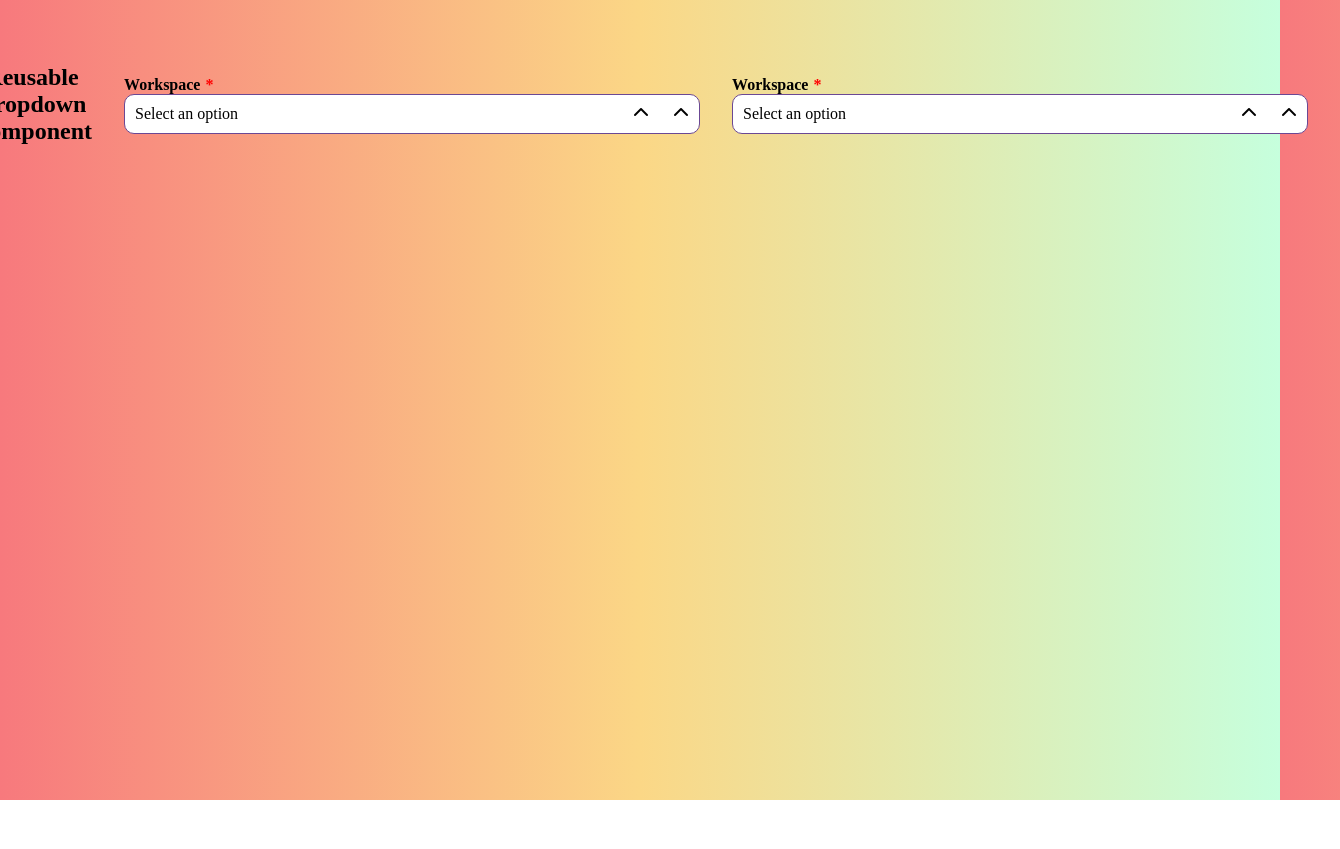
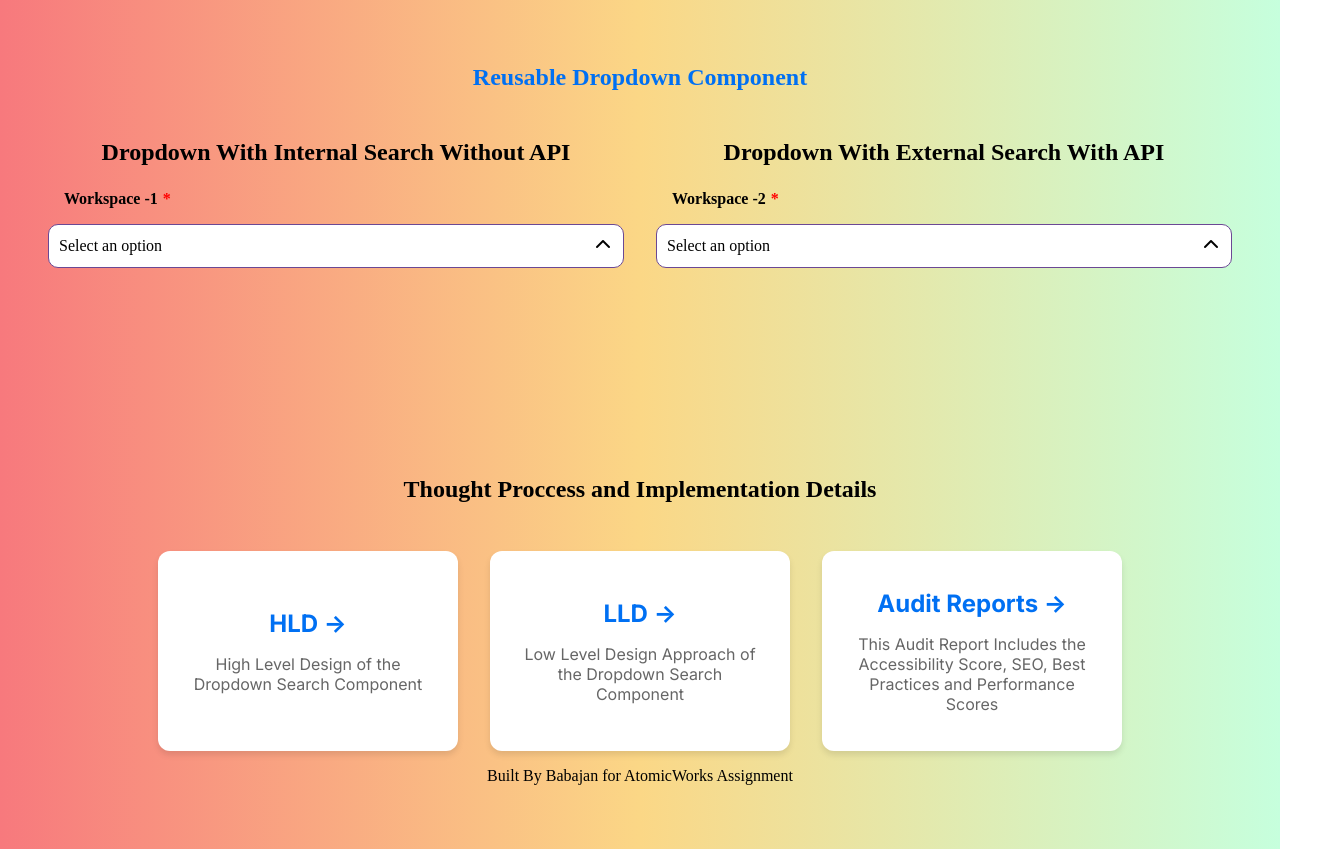
Before and after one commit to babajankhanp/atomic-work-assignment, a Next.js app: page / in a window 1280 px wide. Shown: the whole page, 1340 px wide, since content can reach past the window. Before the commit the page ends 800 px from the top, so only its background shows below. Built offline with nearby package versions, Linux system fonts and the light colour scheme.

Commit message:
phase-4 completed

```diff
--- a/components/Dropdown/Dropdown.container.js
+++ b/components/Dropdown/Dropdown.container.js
@@ -4,7 +4,6 @@ Git - https://github.com/babajankhanp
 * */
 
 import React, { useState, useEffect,useRef } from 'react';
-import axios from 'axios';
 
 import Dropdown from './Dropdown';
 import {
@@ -16,14 +15,14 @@ import {
 const DropdownContainer = ({
   url,
   searchExternal = false,
-  id,
-  isOpen,
-  setIsOpen
+  dropdownKey,
+  selectedOption,
+  label,
+  setSelectedOption
  }) => {
-  // const [isOpen, setIsOpen] = useState(false);
+  const [isOpen, setIsOpen] = useState(false);
   const [options, setOptions] = useState([]);
   const [filteredOptions, setFilteredOptions] = useState([]);
-  const [selectedOption, setSelectedOption] = useState([]);
   const [searchTerm, setSearchTerm] = useState('');
   const [isLoading, setIsLoading] = useState(true)
 
@@ -32,8 +31,7 @@ const DropdownContainer = ({
 
   const debouncedSearchTerm = useDebounce(searchTerm, 300);
 
-console.log(isOpen,"from ",id)
-  useClickOutside(dropdownRef,toggleDropdown)
+  useClickOutside(dropdownRef,()=> setIsOpen(false))
 
   useEffect(() => {
     if (isOpen && url && !searchTerm) {
@@ -73,7 +71,6 @@ console.log(isOpen,"from ",id)
     if (searchExternal) {
        setSearchTerm(value);
     } else {
-      // Filter options internally
      const normalizedSearchTerm = value.replace(/\s+/g, '').toLowerCase();
         const filtered = options?.filter((option) => {
             const normalizedOption = option?.name.replace(/\s+/g, '').toLowerCase();
@@ -98,12 +95,12 @@ console.log(isOpen,"from ",id)
     toggleDropdown();
   };
 
-   const handleKeyDown = (e) => {
+   const handleKeyUp = (e) => {
     const { key } = e;
     const currentIndex = optionsRefs.current.findIndex(
       (ref) => ref && ref === document.activeElement
     );
-
+     console.log(key, currentIndex,  "currentIndex")
     switch (key) {
       case 'ArrowDown':
         e.preventDefault();
@@ -119,20 +116,71 @@ console.log(isOpen,"from ",id)
         break;
       case 'Enter':
         e.preventDefault();
+         console.log('Entering before', currentIndex)
         if (currentIndex >= 0) {
+          console.log('Entering', currentIndex)
           handleSelect(filteredOptions[currentIndex]);
         }
         break;
       case ' ':
        if(document.activeElement === dropdownRef.current){
-         setIsOpen(false);
+         setIsOpen(true);
        }
+        break;
+      case 'Escape':
+          e.preventDefault();
+          setIsOpen(false);
         break;
       default:
         break;
     }
   };
 
+  const handleKeyDown = (e) => {
+  const { key } = e;
+  const currentIndex = optionsRefs.current.findIndex(
+    (ref) => ref && ref === document.activeElement
+  );
+
+  console.log(e, currentIndex, "currentIndex");
+
+  switch (key) {
+    case 'ArrowDown':
+      e.preventDefault();
+      if (currentIndex < filteredOptions.length - 1) {
+        optionsRefs.current[currentIndex + 1]?.focus();
+      }
+      break;
+    case 'ArrowUp':
+      e.preventDefault();
+      if (currentIndex > 0) {
+        optionsRefs.current[currentIndex - 1]?.focus();
+      }
+      break;
+    case 'Enter':
+      e.preventDefault();
+      console.log('Entering before', currentIndex);
+      if (currentIndex >= 0) {
+        console.log('Entering', currentIndex);
+        handleSelect(filteredOptions[currentIndex]);
+      } else {
+        console.log('No option selected');
+      }
+      break;
+    case ' ':
+      if (document.activeElement === dropdownRef.current) {
+        setIsOpen(true);
+      }
+      break;
+    case 'Escape':
+      e.preventDefault();
+      setIsOpen(false);
+      break;
+    default:
+      console.log("default")
+      break;
+  }
+};
 
   return (
     <Dropdown
@@ -140,13 +188,16 @@ console.log(isOpen,"from ",id)
     toggleDropdown = {toggleDropdown}
     dropdownRef={dropdownRef}
     isOpen = {isOpen}
-    handleKeyUp = {handleKeyDown}
+    handleKeyUp = {handleKeyUp}
+    handleKeyDown={handleKeyDown}
     optionsRefs={optionsRefs}
     handleSearch = {handleSearch}
     handleSelect={handleSelect}
     searchTerm ={searchTerm}
     isLoading={isLoading}
     filteredOptions ={filteredOptions}
+    dropdownKey={dropdownKey}
+    label={label}
      />
   );
 };
--- a/components/Dropdown/Dropdown.js
+++ b/components/Dropdown/Dropdown.js
@@ -10,7 +10,7 @@ const Dropdown = ({
 	selectedOption,
 	isLoading,
 	dropdownRef,
-	handleKeyUp,
+	handleKeyDown,
 	optionsRefs,
 	toggleDropdown,
 	isOpen,
@@ -18,10 +18,13 @@ const Dropdown = ({
 	handleSelect,
 	searchTerm,
 	filteredOptions,
+	dropdownKey,
+	label
 }) => {
 	return (
 		<DropdownSection>
 		<DropdownContainer
+		        id={dropdownKey}
 		        ref={dropdownRef}
 				onClick={toggleDropdown}
 				tabIndex={0}
@@ -35,19 +38,19 @@ const Dropdown = ({
 						e.preventDefault();
 						toggleDropdown();
 					}
-				}}>
+				}}
+				>
 				<DropdownTitleWithAestrick>
-				Workspace <span>*</span>
+				{label} <span>*</span>
 				</DropdownTitleWithAestrick>
 			<DropdownWrapper
 			>
 				<DropdownHeader id="dropdown-header-label">
 					{
-						selectedOption?.length > 0 ? selectedOption[0].name : "Select an option"
+						selectedOption?.length > 0 ? selectedOption?.[0]?.name : "Select an option"
 					}
-					<Icons>
-						<Chevron
-						isOpen={isOpen}
+					<Chevron
+						open={isOpen}
 						aria-label={isOpen ? "Close dropdown" : "Open dropdown"}
 						role="button"
 						aria-pressed={isOpen}
@@ -56,21 +59,9 @@ const Dropdown = ({
 					>
 						<i className="fa-solid fa-chevron-up"></i>
 					</Chevron>
-					<Chevron
-						isOpen={isOpen}
-						aria-label={isOpen ? "Close dropdown" : "Open dropdown"}
-						role="button"
-						aria-pressed={isOpen}
-						tabIndex={0}
-						onClick={toggleDropdown}
-					>
-						<i className="fa-solid fa-chevron-up"></i>
-					</Chevron>
-					</Icons>
 				</DropdownHeader>
 				{isOpen && (
 					<DropdownMenuContainer
-					 isOpen={isOpen}
 					 >
 						<SearchInput
 							type="text"
@@ -100,7 +91,7 @@ const Dropdown = ({
 										ref={(item) => (optionsRefs.current[option.id] = item)}
 										tabIndex={0}
 										role="option"
-										onKeyUp={handleKeyUp}
+										onKeyDown={handleKeyDown}
 										aria-selected={option === selectedOption}
 									>
 										{option?.name}
@@ -137,13 +128,15 @@ const DropdownContainer = styled.div`
 	width: 100%;
 `;
 
-const DropdownTitleWithAestrick = styled.h1`
+const DropdownTitleWithAestrick = styled.span`
   font-size: 1rem;
   font-weight: bold;
   display: flex;
   justify-content: flex-start;
   align-items: center;
   width: 100%;
+  padding: 1rem;
+  padding-top: 0.5rem;
   position: relative;
 
   span {
@@ -233,9 +226,9 @@ const DropdownMenu = styled.ul`
 
 const Chevron = styled.span`
 	display: inline-block;
-	margin-left: 8px;
+	padding: 2px;
 	transition: transform 0.3s ease;
-	transform: ${({ isOpen }) => (isOpen ? "rotate(180deg)" : "rotate(0deg)")};
+	transform: ${({ open }) => (open ? "rotate(180deg)" : "rotate(0deg)")};
 `;
 
 const DropdownItem = styled.li`
--- /dev/null
+++ b/components/Modal/index.js
@@ -0,0 +1,3 @@
+import Modal from "./Modal";
+
+export default Modal
--- a/components/index.js
+++ b/components/index.js
@@ -4,7 +4,9 @@ Git - https://github.com/babajankhanp
 * */
 
 import Dropdown from "./Dropdown";
+import Modal from "./Modal";
 
 export {
     Dropdown,
+    Modal
 }
--- a/pages/_app.js
+++ b/pages/_app.js
@@ -1,6 +1,7 @@
 import "@/styles/globals.css";
 import { Inter } from "next/font/google";
 import { ToastContainer} from 'react-toastify';
+
 
 const inter = Inter({ subsets: ["latin"] });
 
--- a/pages/index.js
+++ b/pages/index.js
@@ -1,14 +1,88 @@
 import Head from "next/head";
-
+import { Inter } from "next/font/google";
 import styled from "styled-components";
 
-import React,{useState} from 'react'
-import { Dropdown } from "@/components";
+import React, { useState } from "react";
+import {
+  Dropdown,
+  Modal
+ } from "@/components";
+
+const inter = Inter({ subsets: ["latin"] });
+
+const HLD = [
+ {
+    id:1,
+    title:"SnapShot of High Level Design",
+    alt:"Brief Information about HLD ",
+    imageUrl:"https://ik.imagekit.io/vndn6dm18/Screenshot%202024-08-31%20at%205.10.46%E2%80%AFPM.png?updatedAt=1725104456033",
+    description:"Step1 :- Requirements"
+  },
+   {
+    id:2,
+    alt:"Brief Information about HLD",
+    imageUrl:"https://ik.imagekit.io/vndn6dm18/Screenshot%202024-08-31%20at%205.13.38%E2%80%AFPM.png?updatedAt=1725104627679",
+    description:"Step 2 ;- Architecture"
+  },
+     {
+    id:3,
+    alt:"Brief Information about HLD",
+    imageUrl:"https://ik.imagekit.io/vndn6dm18/Screenshot%202024-08-31%20at%205.15.23%E2%80%AFPM.png?updatedAt=1725104730555",
+    description:"Step 3 ;- Design and Implementation Details (Brief)"
+  },
+   {
+    id:4,
+    alt:"Brief Information about HLD",
+    imageUrl:"https://ik.imagekit.io/vndn6dm18/Screenshot%202024-08-31%20at%205.15.23%E2%80%AFPM.png?updatedAt=1725104730555",
+    description:"Step 4 ;- Operations and Optimization"
+  },
+];
+
+const LLD = [
+  {
+    id:1,
+    title:"SnapShot of code Implementation",
+    alt:"Brief Information about LLD Implementation Part1",
+    imageUrl:"https://ik.imagekit.io/vndn6dm18/code-1.png?updatedAt=1725102346972",
+    description:"Encountered Interesting bugs and solved eventually"
+  },
+    {
+    id:2,
+    alt:"Brief Information about LLD Implementation part 2",
+    imageUrl:"https://ik.imagekit.io/vndn6dm18/code-2.png?updatedAt=1725102347158",
+    description:""
+  }
+];
+
+const Audit = [
+  {
+    id:1,
+    title:"Audit Reprt by Litehouse Tool",
+    alt:"Brief Information LiteHouse Scores",
+    imageUrl:"https://ik.imagekit.io/vndn6dm18/Audit.png?updatedAt=1725102329128",
+    description:"Accessibility Score, SEO, Best Practices and Performance Scores will hepls to rank the Webpages which will have direct Imapct on SEO "
+  },
+]
 
 const Home = () => {
-  const [isOpen1, setIsOpen1] = useState(false);
-  const [isOpen2, setIsOpen2] = useState(false);
-  console.log(isOpen1, isOpen2, " from home ")
+	const [selectedOption1, setSelectedOption1] = useState([]);
+	const [selectedOption2, setSelectedOption2] = useState([]);
+  const [modalData, setModalData] = useState(HLD);
+  const [openModel, setOpenModel] = useState(false);
+
+
+	const clearSelection = (type) => type(null);
+
+  const handleOpenModel = (type)=> {
+    setModalData(type);
+    setOpenModel(true);
+  }
+
+  const closeModal = ()=> {
+    setOpenModel(false);
+    setModalData([]);
+  }
+
 	return (
 		<>
 			<Head>
@@ -20,23 +94,55 @@ const Home = () => {
 			<Section>
 				<Conatiner>
 					<h1>Reusable Dropdown Component</h1>
+					<DropdownsConatiner>
+						<div>
+							<h2>Dropdown With Internal Search Without API</h2>
 							<Dropdown
-         url="/api/options" id="1"
-          isOpen={isOpen1}
-          setIsOpen={setIsOpen1}
-
+                label="Workspace -1"
+								url="/api/options"
+								dropdownKey="dp-1"
+								selectedOption={selectedOption1}
+								setSelectedOption={setSelectedOption1}
 							/>
+							{selectedOption1?.length > 0 && (
+								<SelectedOption>
+								Selected:	<span> {selectedOption1?.[0]?.name}</span>
+									<ClearButton
+										onClick={() => clearSelection(setSelectedOption1)}
+									>
+										<i className="fa-solid fa-times-circle"></i> Clear
+									</ClearButton>
+								</SelectedOption>
+							)}
+						</div>
+						<div>
+							<h2>Dropdown With External Search With API</h2>
 							<Dropdown
-          url="/api/options" searchExternal={true} id="2"
-          isOpen={isOpen2}
-          setIsOpen={setIsOpen2}
-
+                label="Workspace -2"
+								url="/api/options"
+								searchExternal={true}
+								dropdownKey="dp-2"
+								selectedOption={selectedOption2}
+								setSelectedOption={setSelectedOption2}
 							/>
-           {/* <Grid>
+							{selectedOption2?.length > 0 && (
+								<SelectedOption>
+								Selected:	<span> {selectedOption2?.[0]?.name}</span>
+									<ClearButton
+										onClick={() => clearSelection(setSelectedOption2)}
+									>
+										<i className="fa-solid fa-times-circle"></i> Clear
+									</ClearButton>
+								</SelectedOption>
+							)}
+						</div>
+					</DropdownsConatiner>
+          <GridContainer>
+       <h2>   Thought Proccess and Implementation Details</h2>
+            <Grid>
           <Card
-            href="https://nextjs.org/docs?utm_source=create-next-app&utm_medium=default-template&utm_campaign=create-next-app"
-            target="_blank"
-            rel="noopener noreferrer"
+            className={inter.className}
+            onClick={()=> handleOpenModel(HLD)}
           >
             <h2>
               HLD <span>-&gt;</span>
@@ -45,35 +151,39 @@ const Home = () => {
           </Card>
 
           <Card
-            href="https://nextjs.org/learn?utm_source=create-next-app&utm_medium=default-template&utm_campaign=create-next-app"
-            target="_blank"
-            rel="noopener noreferrer"
+            className={inter.className}
+              onClick={()=> handleOpenModel(LLD)}
           >
-            <h2>
+            <h3>
               LLD <span>-&gt;</span>
-            </h2>
+            </h3>
             <p>Low Level Design Approach of the Dropdown Search Component</p>
           </Card>
 
           <Card
-            href="https://vercel.com/new?utm_source=create-next-app&utm_medium=default-template&utm_campaign=create-next-app"
-            target="_blank"
-            rel="noopener noreferrer"
+            className={inter.className}
+            onClick={()=> handleOpenModel(Audit)}
           >
-            <h2>
+            <h4>
               Audit Reports <span>-&gt;</span>
-            </h2>
+            </h4>
             <p>
-              Instantly deploy your Next.js site to a shareable URL
-              with&nbsp;Vercel.
+            This Audit Report Includes the Accessibility Score, SEO, Best Practices and Performance Scores
             </p>
           </Card>
-        </Grid> */}
+        </Grid>
+     <p>Built By Babajan for <span>AtomicWorks</span> Assignment</p>
+          </GridContainer>
 				</Conatiner>
 			</Section>
+      <Modal
+       data={modalData}
+       isOpen={openModel}
+       closeModal={closeModal}
+        />
 		</>
-  )
-}
+	);
+};
 const Section = styled.section`
 	display: flex;
 	flex-direction: column;
@@ -81,13 +191,11 @@ const Home = () => {
 	align-items: center;
 	min-height: 100vh;
 	width: 100%;
-
-
 `;
 
 const Conatiner = styled.div`
 	display: flex;
-  flex-direction: row;
+	flex-direction: column;
 	justify-content: space-between;
 	align-items: center;
 	position: relative;
@@ -96,31 +204,42 @@ const Conatiner = styled.div`
 	/* width: 30rem; */
 	text-align: center;
 
-  &::before {
-    content: "";
-    background: var(--secondary-glow);
-    border-radius: 50%;
-    width: 480px;
-    height: 360px;
-    margin-left: -400px;
-    position: absolute;
-    left: 50%;
-    filter: blur(45px);
+  h1{
+    color: #0070f3;
   }
 
-  &::after {
-    content: "";
-    background: linear-gradient(to right, #f64f59, #c471ed, #12c2e9);
-    width: 240px;
-    height: 180px;
-    position: absolute;
-    left: 50%;
-    z-index: -1;
+	@media (max-width: 768px) {
+		width: 100%;
+		font-size: 0.8rem;
+	}
+`;
+
+const DropdownsConatiner = styled.div`
+	display: flex;
+	flex-direction: row;
+	gap: 2rem;
+  padding: 1rem;
+
+	h2 {
+		margin-bottom: 1rem;
 	}
 
-  @media (max-width:768px){
-    width: 100%;
-    font-size: 0.8rem;
+  @media (max-width: 768px) {
+    flex-direction: column;
+  }
+`;
+
+const GridContainer = styled.div`
+  display: flex;
+  justify-content: center;
+  align-items: center;
+  margin-top: 10rem;
+  gap: 1rem;
+  flex-direction: column;
+
+  @media (max-width: 768px) {
+    gap: 1rem;
+    margin-top: 4rem;
   }
 `;
 
@@ -128,7 +247,7 @@ const Grid = styled.div`
 	display: flex;
 	flex-direction: row;
 	gap: 2rem;
-  margin-top: 16rem;
+	margin-top: 2rem;
 	z-index: 0;
 	flex-wrap: wrap;
 	justify-content: center;
@@ -138,7 +257,7 @@ const Grid = styled.div`
 	}
 `;
 
-const Card = styled.a`
+const Card = styled.div`
 	display: flex;
 	flex-direction: column;
 	justify-content: center;
@@ -159,7 +278,7 @@ const Card = styled.a`
 		box-shadow: 0 8px 16px rgba(0, 0, 0, 0.2);
 	}
 
-  h2 {
+	h2,h3,h4 {
 		margin: 0 0 1rem 0;
 		font-size: 1.5rem;
 		color: #0070f3;
@@ -179,9 +298,35 @@ const Card = styled.a`
 	&:hover span {
 		transform: translateX(4px);
 	}
-`
+`;
 
+const SelectedOption = styled.div`
+	margin-top: 1rem;
+	display: flex;
+	align-items: center;
+	gap: 1rem;
 
+  span {
+    color: red;
+  }
+`;
 
+const ClearButton = styled.button`
+	border: none;
+	background: transparent;
+	color: #0070f3;
+	cursor: pointer;
+	font-size: 1rem;
+	display: flex;
+	align-items: center;
+
+	&:hover {
+		color: red;
+	}
+
+	i {
+		margin-right: 0.5rem;
+	}
+`;
 
 export default Home;
```
Also changed, not shown: components/Modal/Modal.js (added, +111 -0 lines). Lines whose indentation alone changed are shown as unchanged.
